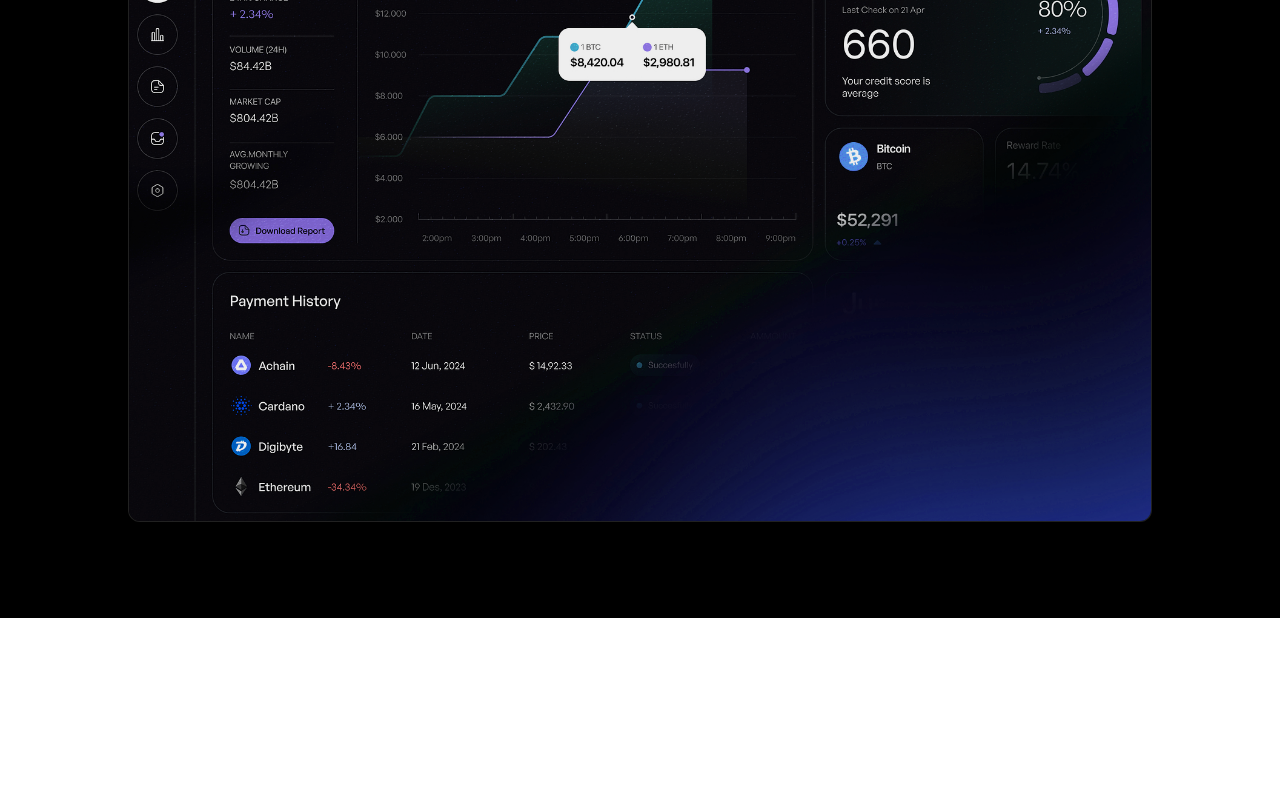
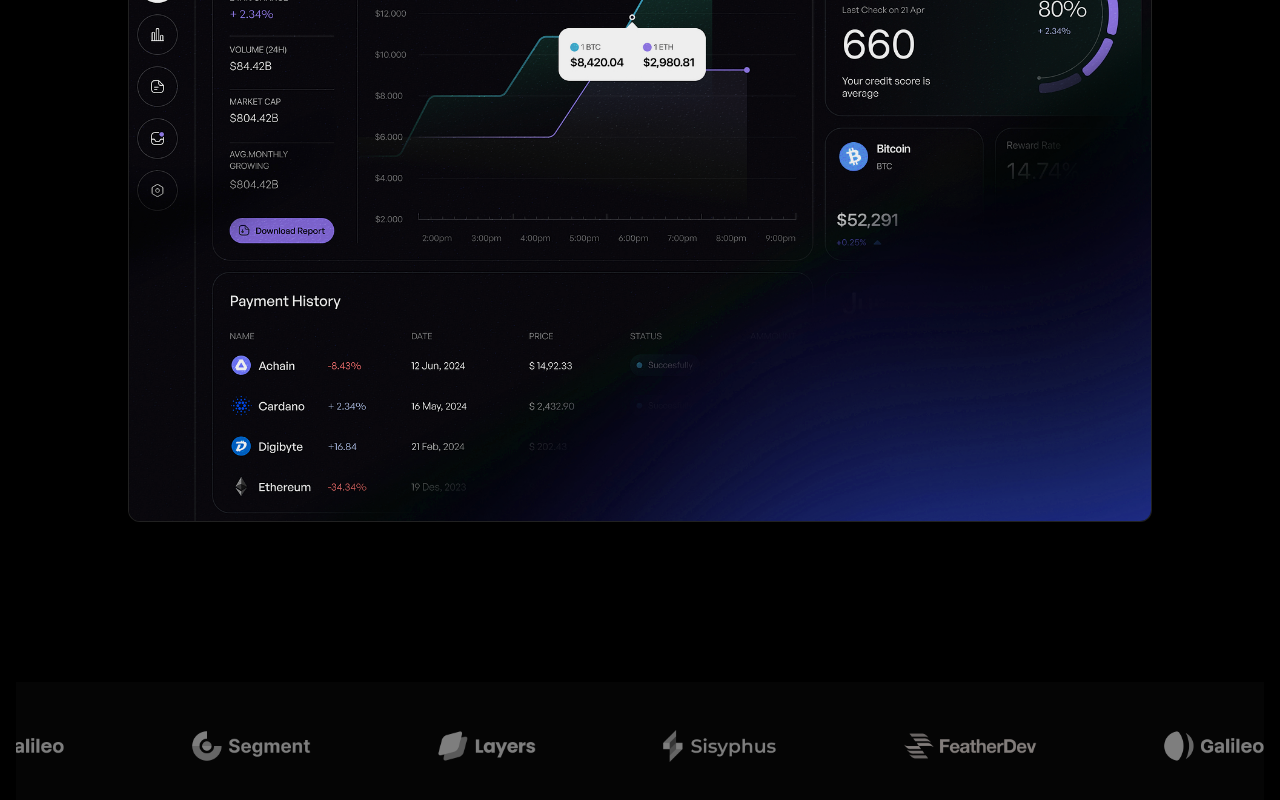
Before and after one commit to Jisap/vite-landingpage-2025, a React (Vite) app: page / in a window 1280 px wide. Shown: the part 837-1637 px from the top of the page. Before the commit the page ends 1455 px from the top, so only its background shows below. Built offline with nearby package versions, Linux system fonts and the light colour scheme; a web font is replaced by a local one.

Commit message:
Add LogoCarousel component to HomePage for enhanced branding display

```diff
--- a/src/pages/HomePage.jsx
+++ b/src/pages/HomePage.jsx
@@ -1,10 +1,12 @@
 import HeroSection from "../sections/HeroSection"
+import LogoCarousel from "../sections/LogoCarousel"
 
 
 const HomePage = () => {
   return (
     <div className='bg-black mx-auto'>
       <HeroSection />
+      <LogoCarousel />
     </div>
   )
 }
--- /dev/null
+++ b/src/sections/LogoCarousel.jsx
@@ -0,0 +1,57 @@
+import { motion } from "framer-motion";
+
+
+const LogoCarousel = () => {
+
+  const logos = [
+    "/log1.png",
+    "/log2.png",
+    "/log3.png",
+    "/log4.png",
+    "/log5.png",
+  ];
+
+  const extendedLogos = [...logos, ...logos, ...logos];
+
+  return (
+    <div className="w-full overflow-hidden cursor-pointer bg-[#050505] backdrop-blur-sm py-12 mt-20">
+      <motion.div
+        initial={{opacity: 0, x: "0%"}}
+        animate={{opacity: 1, x: "-50%"}}
+        transition={{
+          opacity: { duration: 0.5 },
+          x: {
+            duration: 15,
+            repeat: Infinity,
+            ease: "linear",
+            delay: 0.5,
+          }
+        }}
+        className="flex space-x-16"
+        style={{
+          width: "fit-content",
+          display: "flex",
+          gap: "4rem"
+        }}
+      >
+        {extendedLogos.map((item, index) => (
+        <motion.img
+          key={index}
+          src={item}
+          alt="logo"
+          className="h-8 object-contain"
+          initial={{opacity: 0.5}}
+          whileHover={{
+            opacity: 1,
+            scale: 1.05,
+            transition: {duration: 0.2}
+          }}
+        />
+      ))}
+
+      </motion.div>
+    </div>
+  )
+}
+
+export default LogoCarousel
```
